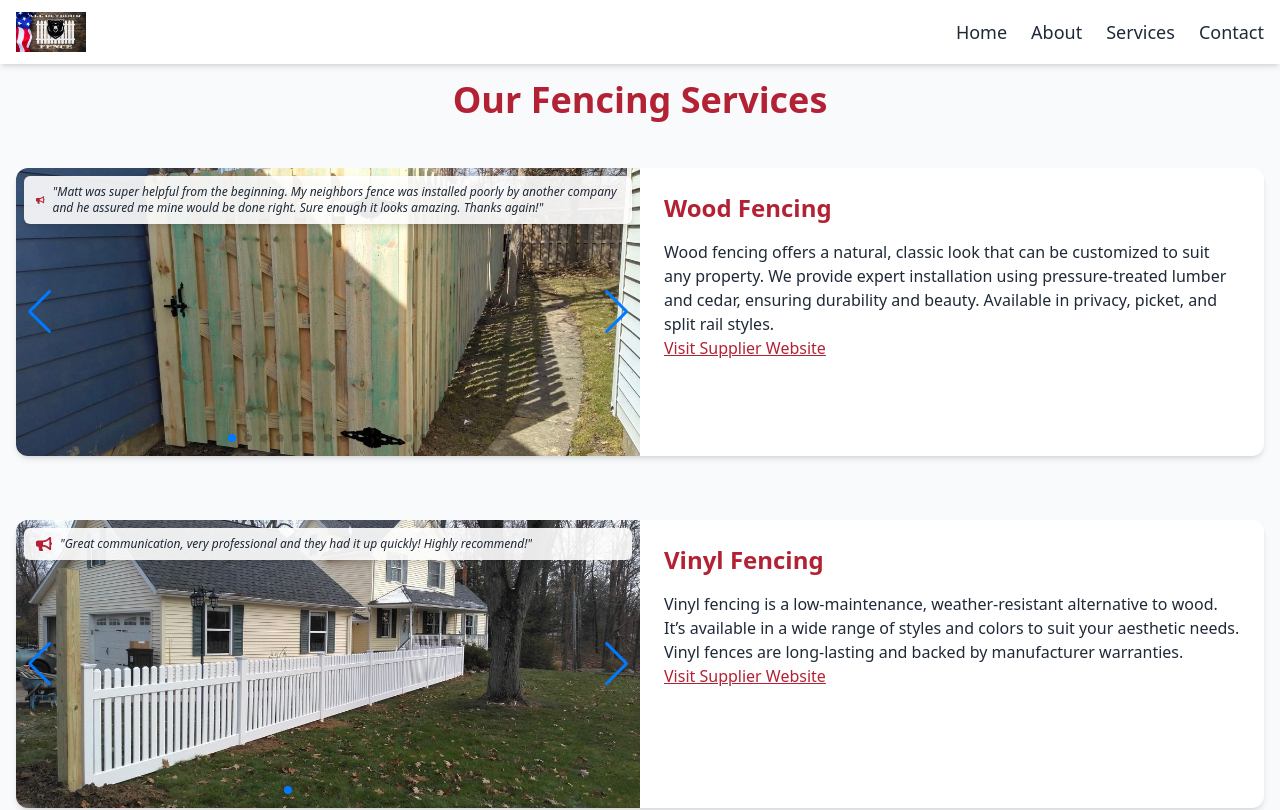
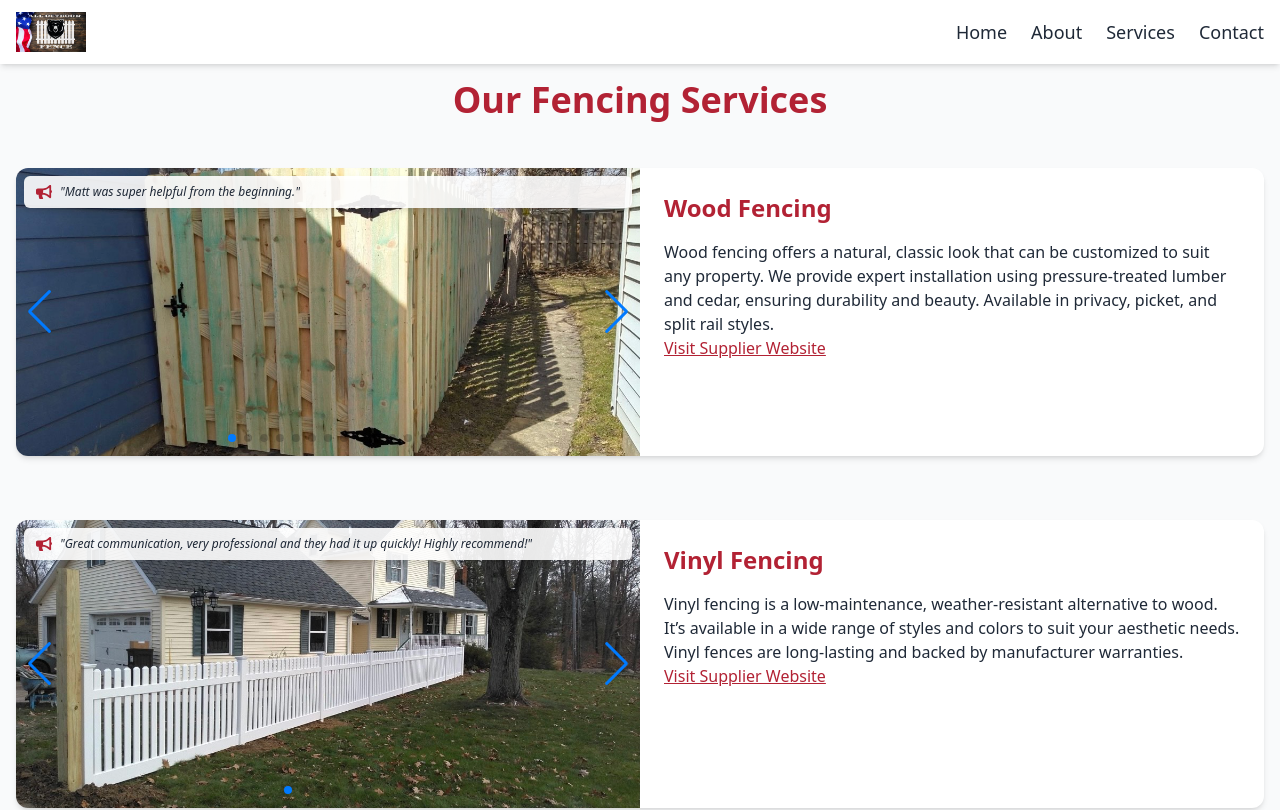
Before and after one commit to AndrewPelfrey/alloutdoors, a React (Vite) app in the folder alloutdoors/: page /services in a window 1280 px wide. Shown: the top 810 px of the page. Built offline with nearby package versions, Linux system fonts and the light colour scheme; the HTML template or start-up script is replaced by a standard one.

Commit message:
changed test

```diff
--- a/alloutdoors/src/components/Services.jsx
+++ b/alloutdoors/src/components/Services.jsx
@@ -8,7 +8,7 @@ import 'swiper/css/navigation';
 import 'swiper/css/pagination';
 
 const testimonials = [
-  { name: "Dylan Ahern", quote: "Matt was super helpful from the beginning. My neighbors fence was installed poorly by another company and he assured me mine would be done right. Sure enough it looks amazing. Thanks again!" },
+  { name: "Dylan Ahern", quote: "Matt was super helpful from the beginning." },
   { name: "Christine Albright", quote: "Great communication, very professional and they had it up quickly! Highly recommend!" },
   { name: "Elizabeth Coleman", quote: "Solid and neat gate installation—now my dog can run freely and safely!" },
   { name: "Anna Cvitkovich", quote: "Professional, responsive, and no pressure—really happy with the final result!" },
```
